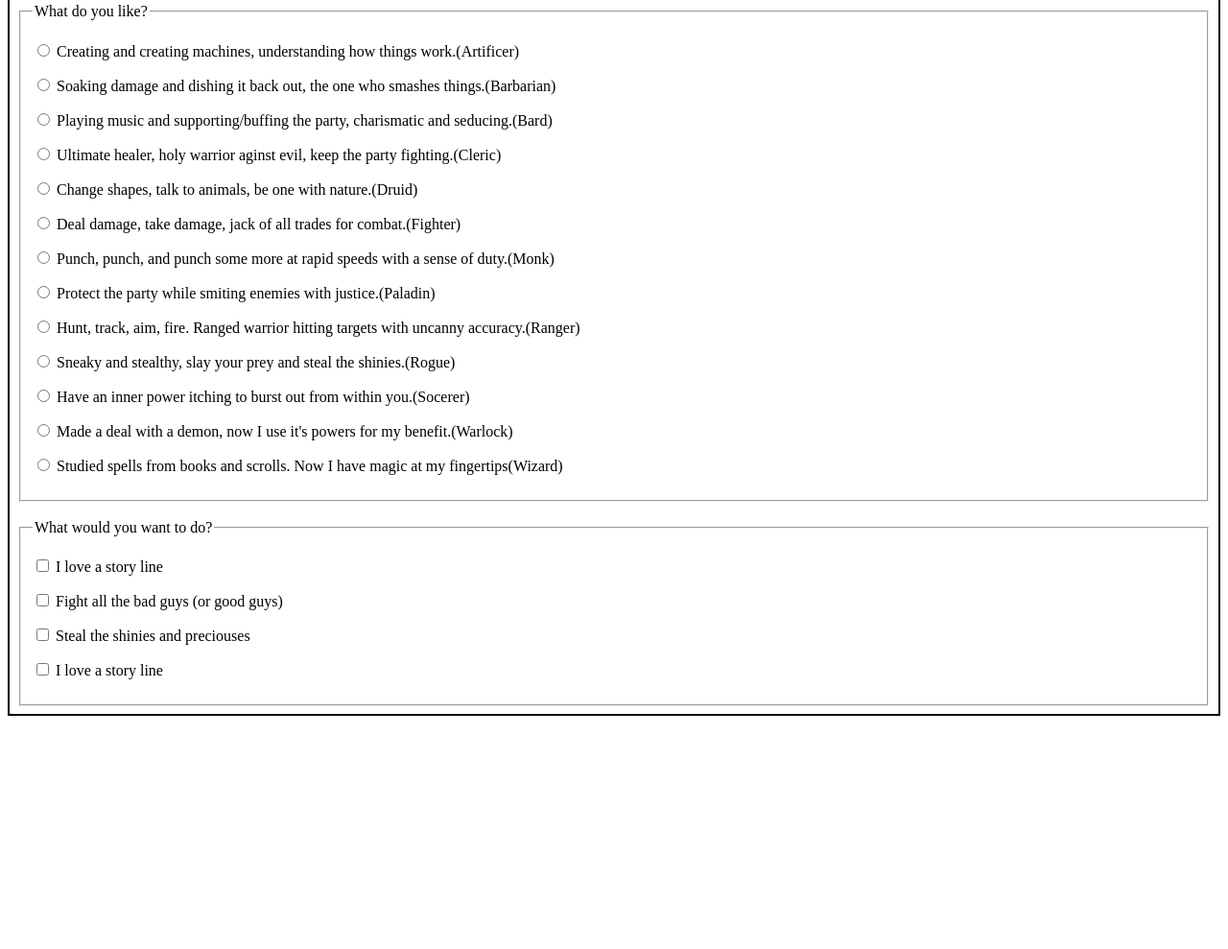
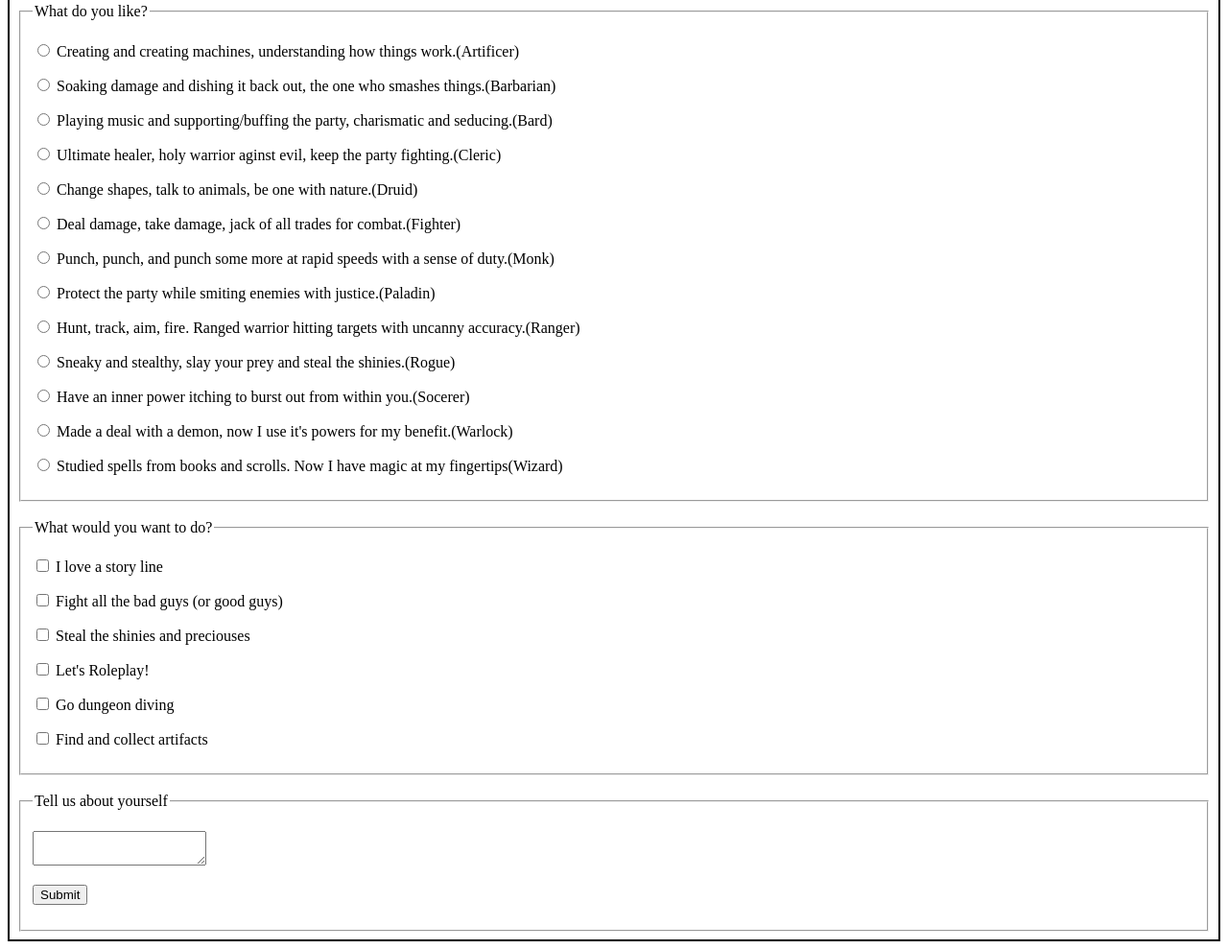
Before and after one commit to SeanDumler/DnDSignUps, a plain HTML site: page signup.html in a window 1280 px wide. Shown: the part 2317-3306 px from the top of the page at 96% size. Before the commit the page ends 3071 px from the top, so only its background shows below. Drawn offline with Linux system fonts and the light colour scheme.

Commit message:
added submit area

```diff
--- a/signup.html
+++ b/signup.html
@@ -136,7 +136,25 @@
                 </p>
                 <p>
                     <input type="checkbox" name="game" id="game3"/>
-                    <label for="game3">I love a story line</label>
+                    <label for="game3">Let's Roleplay!</label>
+                </p>
+                <p>
+                    <input type="checkbox" name="game" id="game4"/>
+                    <label for="game4">Go dungeon diving</label>
+                </p>
+                <p>
+                    <input type="checkbox" name="game" id="game5"/>
+                    <label for="game5">Find and collect artifacts</label>
+                </p>
+            </fieldset>
+            <br />
+            <fieldset>
+                <legend>Tell us about yourself</legend>
+                <p>
+                    <textarea name="aboutyourself"></textarea>
+                </p>
+                <p>
+                    <button type="submit">Submit</button>
                 </p>
             </fieldset>
         </form>
```
